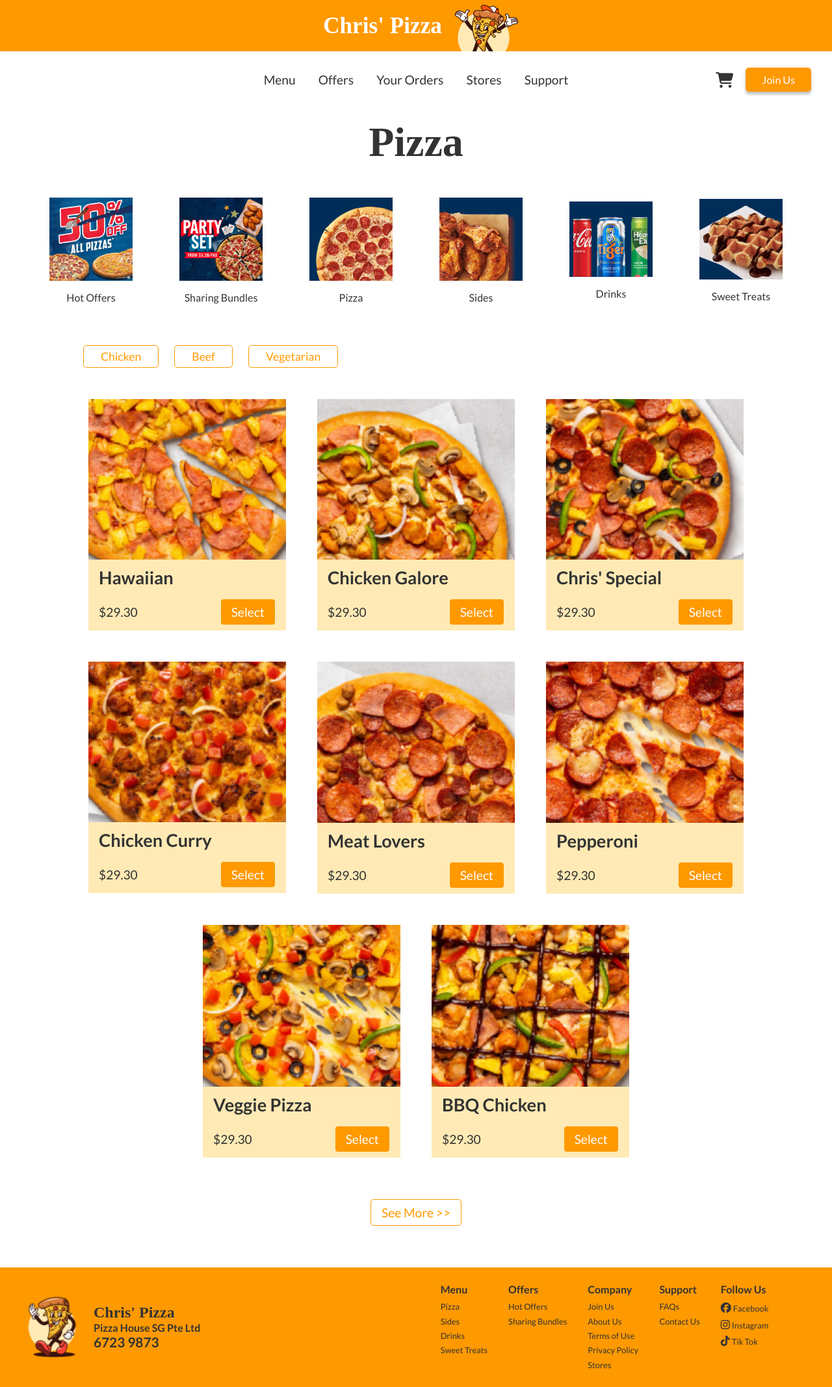
After one commit to GnawedLeaves/IE4717-Final-Project, a PHP site: page /cart-test.html in a window 1280 px wide. The commit adds this page. Shown: the whole page at 65% size. Run offline with PHP 8.4, Linux system fonts and the light colour scheme; some libraries are stand-ins or nearby versions.

Commit message:
finished logic for ordering page

```diff
--- /dev/null
+++ b/cart-test.html
@@ -0,0 +1,401 @@
+<!DOCTYPE html>
+<html lang="en">
+  <head>
+    <meta charset="UTF-8" />
+    <meta name="viewport" content="width=device-width, initial-scale=1.0" />
+    <link rel="stylesheet" href="styles.css" />
+    <link rel="preconnect" href="https://fonts.googleapis.com" />
+    <link rel="preconnect" href="https://fonts.gstatic.com" crossorigin />
+    <link
+      href="https://fonts.googleapis.com/css2?family=Lato:ital,wght@0,100;0,300;0,400;0,700;0,900;1,100;1,300;1,400;1,700;1,900&display=swap"
+      rel="stylesheet"
+    />
+    <title>Chris' Pizza</title>
+    <style></style>
+  </head>
+  <body>
+    <dialog id="sign-up-dialog">
+      This is a dialog box
+      <button onclick="closeDialog('sign-up-dialog')" id="close-dialog-btn">
+        Close
+      </button>
+    </dialog>
+
+    <div class="navbar">
+      <a href="index.html">
+        <div class="navbar-logo-container">
+          <div class="navbar-logo-title">Chris' Pizza</div>
+          <img class="navbar-logo" src="./assets/images/icon.png" />
+        </div>
+      </a>
+
+      <div class="sub-navbar">
+        <div class="navbarItems">
+          <a href="#" class="navbarItem">Menu</a>
+          <a href="#" class="navbarItem">Offers</a>
+          <a href="#" class="navbarItem">Your Orders</a>
+          <a href="#" class="navbarItem">Stores</a>
+          <a href="#" class="navbarItem">Support</a>
+        </div>
+
+        <div class="cart-profile-container">
+          <i class="nav-icon fa-solid fa-cart-shopping fa-xl"></i>
+          <button class="button-filled join-button">Join Us</button>
+        </div>
+      </div>
+
+      <div class="page-title-container">
+        <div class="page-title">Pizza</div>
+      </div>
+
+      <div class="catagories-container smaller-catagories-container">
+        <div class="smaller-inner-catagory-container">
+          <div class="smaller-catagory-container">
+            <a href="pizza.html" class="catagory-link-container">
+              <img
+                class="smaller-catagory-image"
+                src="./assets/images/hotoffershome.png"
+              />
+              <div class="catagory-caption">Hot Offers</div>
+            </a>
+          </div>
+          <div class="smaller-catagory-container">
+            <a href="pizza.html" class="catagory-link-container">
+              <img
+                class="smaller-catagory-image"
+                src="./assets/images/sharingbundleshome.png"
+              />
+              <div class="catagory-caption">Sharing Bundles</div>
+            </a>
+          </div>
+
+          <div class="smaller-catagory-container">
+            <a href="pizza.html" class="catagory-link-container">
+              <img
+                class="smaller-catagory-image"
+                src="./assets/images/pizzashome.png"
+              />
+              <div class="catagory-caption">Pizza</div>
+            </a>
+          </div>
+          <div class="smaller-catagory-container">
+            <a href="pizza.html" class="catagory-link-container">
+              <img
+                class="smaller-catagory-image"
+                src="./assets/images/sideshome.png"
+              />
+              <div class="catagory-caption">Sides</div>
+            </a>
+          </div>
+          <div class="smaller-catagory-container">
+            <a href="pizza.html" class="catagory-link-container">
+              <img
+                class="smaller-catagory-image"
+                src="./assets/images/drinkshome.png"
+              />
+              <div class="catagory-caption">Drinks</div>
+            </a>
+          </div>
+          <div class="smaller-catagory-container">
+            <a href="pizza.html" class="catagory-link-container">
+              <img
+                class="smaller-catagory-image"
+                src="./assets/images/sweettreatshome.png"
+              />
+              <div class="catagory-caption">Sweet Treats</div>
+            </a>
+          </div>
+        </div>
+      </div>
+
+      <div class="container">
+        <div class="big-ordering-container">
+          <div class="ordering-catagories-container">
+            <div
+              class="ordering-catagory-container"
+              onclick="toggleOrderingCatagoryButton(this)"
+            >
+              Chicken
+            </div>
+            <div
+              class="ordering-catagory-container"
+              onclick="toggleOrderingCatagoryButton(this)"
+            >
+              Beef
+            </div>
+            <div
+              class="ordering-catagory-container"
+              onclick="toggleOrderingCatagoryButton(this)"
+            >
+              Vegetarian
+            </div>
+          </div>
+          <div class="ordering-container">
+            <div class="item-container">
+              <img class="item-img" src="./assets/images/hawaiiwanpizza.png" />
+              <div class="item-info-container">
+                <div class="item-info-row">
+                  <div class="item-title">Hawaiian</div>
+                </div>
+              </div>
+              <div class="item-info-container">
+                <div class="item-info-row">
+                  <div class="item-price">$29.30</div>
+                  <button
+                    class="item-cta-button"
+                    onclick="changePage('ordering.html')"
+                  >
+                    Select
+                  </button>
+                </div>
+              </div>
+            </div>
+            <div class="item-container">
+              <img
+                class="item-img"
+                src="./assets/images/chickengalorepizza.png"
+              />
+              <div class="item-info-container">
+                <div class="item-info-row">
+                  <div class="item-title">Chicken Galore</div>
+                </div>
+              </div>
+              <div class="item-info-container">
+                <div class="item-info-row">
+                  <div class="item-price">$29.30</div>
+                  <button
+                    class="item-cta-button"
+                    onclick="changePage('ordering.html')"
+                  >
+                    Select
+                  </button>
+                </div>
+              </div>
+            </div>
+            <div class="item-container">
+              <img
+                class="item-img"
+                src="./assets/images/Chrisspecialpizza.png"
+              />
+              <div class="item-info-container">
+                <div class="item-info-row">
+                  <div class="item-title">Chris' Special</div>
+                </div>
+              </div>
+              <div class="item-info-container">
+                <div class="item-info-row">
+                  <div class="item-price">$29.30</div>
+                  <button
+                    class="item-cta-button"
+                    onclick="changePage('ordering.html')"
+                  >
+                    Select
+                  </button>
+                </div>
+              </div>
+            </div>
+            <div class="item-container">
+              <img
+                class="item-img"
+                src="./assets/images/chickencurrypizza.png"
+              />
+              <div class="item-info-container">
+                <div class="item-info-row">
+                  <div class="item-title">Chicken Curry</div>
+                </div>
+              </div>
+              <div class="item-info-container">
+                <div class="item-info-row">
+                  <div class="item-price">$29.30</div>
+                  <button
+                    class="item-cta-button"
+                    onclick="changePage('ordering.html')"
+                  >
+                    Select
+                  </button>
+                </div>
+              </div>
+            </div>
+            <div class="item-container">
+              <img class="item-img" src="./assets/images/meatloverspizza.png" />
+              <div class="item-info-container">
+                <div class="item-info-row">
+                  <div class="item-title">Meat Lovers</div>
+                </div>
+              </div>
+              <div class="item-info-container">
+                <div class="item-info-row">
+                  <div class="item-price">$29.30</div>
+                  <button
+                    class="item-cta-button"
+                    onclick="changePage('ordering.html')"
+                  >
+                    Select
+                  </button>
+                </div>
+              </div>
+            </div>
+            <div class="item-container">
+              <img class="item-img" src="./assets/images/pepperonipizza.png" />
+              <div class="item-info-container">
+                <div class="item-info-row">
+                  <div class="item-title">Pepperoni</div>
+                </div>
+              </div>
+              <div class="item-info-container">
+                <div class="item-info-row">
+                  <div class="item-price">$29.30</div>
+                  <button
+                    class="item-cta-button"
+                    onclick="changePage('ordering.html')"
+                  >
+                    Select
+                  </button>
+                </div>
+              </div>
+            </div>
+            <div class="item-container">
+              <img class="item-img" src="./assets/images/veggiepizza.png" />
+              <div class="item-info-container">
+                <div class="item-info-row">
+                  <div class="item-title">Veggie Pizza</div>
+                </div>
+              </div>
+              <div class="item-info-container">
+                <div class="item-info-row">
+                  <div class="item-price">$29.30</div>
+                  <button
+                    class="item-cta-button"
+                    onclick="changePage('ordering.html')"
+                  >
+                    Select
+                  </button>
+                </div>
+              </div>
+            </div>
+            <div class="item-container">
+              <img class="item-img" src="./assets/images/bbqchickenpizza.png" />
+              <div class="item-info-container">
+                <div class="item-info-row">
+                  <div class="item-title">BBQ Chicken</div>
+                </div>
+              </div>
+              <div class="item-info-container">
+                <div class="item-info-row">
+                  <div class="item-price">$29.30</div>
+                  <button
+                    class="item-cta-button"
+                    onclick="changePage('ordering.html')"
+                  >
+                    Select
+                  </button>
+                </div>
+              </div>
+            </div>
+          </div>
+          <div class="see-more-container">
+            <button class="see-more-button">See More >></button>
+          </div>
+        </div>
+      </div>
+
+      <div class="footer">
+        <div class="footer-left-container">
+          <div class="footer-info-container">
+            <img class="footer-img" src="./assets/images/footer-icon.png" />
+            <div class="footer-left-text-container">
+              <div class="footer-title">Chris' Pizza</div>
+              <div class="footer-subtitle">Pizza House SG Pte Ltd</div>
+              <div class="footer-number">6723 9873</div>
+            </div>
+          </div>
+        </div>
+        <div class="footer-right-container">
+          <div class="footer-links-container">
+            <div class="footer-links-title">Menu</div>
+            <div class="footer-links-content-container">
+              <a class="footer-link" href="#">Pizza</a>
+              <a class="footer-link" href="#">Sides</a>
+              <a class="footer-link" href="#">Drinks</a>
+              <a class="footer-link" href="#">Sweet Treats</a>
+            </div>
+          </div>
+          <div class="footer-links-container">
+            <div class="footer-links-title">Offers</div>
+            <div class="footer-links-content-container">
+              <a class="footer-link" href="#">Hot Offers</a>
+              <a class="footer-link" href="#">Sharing Bundles</a>
+            </div>
+          </div>
+          <div class="footer-links-container">
+            <div class="footer-links-title">Company</div>
+            <div class="footer-links-content-container">
+              <a class="footer-link" href="#">Join Us</a>
+              <a class="footer-link" href="#">About Us</a>
+              <a class="footer-link" href="#">Terms of Use</a>
+              <a class="footer-link" href="#">Privacy Policy</a>
+              <a class="footer-link" href="#">Stores</a>
+            </div>
+          </div>
+          <div class="footer-links-container">
+            <div class="footer-links-title">Support</div>
+            <div class="footer-links-content-container">
+              <a class="footer-link" href="#">FAQs</a>
+              <a class="footer-link" href="#">Contact Us</a>
+            </div>
+          </div>
+          <div class="footer-links-container">
+            <div class="footer-links-title">Follow Us</div>
+            <div class="footer-links-content-container">
+              <div class="footer-link-with-image-container">
+                <i class="fa-brands fa-facebook"></i>
+                <a class="footer-link" href="#">Facebook</a>
+              </div>
+              <div class="footer-link-with-image-container">
+                <i class="fa-brands fa-instagram"></i>
+                <a class="footer-link" href="#">Instagram</a>
+              </div>
+              <div class="footer-link-with-image-container">
+                <i class="fa-brands fa-tiktok"></i>
+                <a class="footer-link" href="#">Tik Tok</a>
+              </div>
+            </div>
+          </div>
+        </div>
+      </div>
+
+      <!-- <i class="nav-icon fa-solid fa-cart-shopping fa-xl"></i> -->
+      <script>
+        // Displaces the container element based on the height of the navbar
+        let navMargin = document.getElementById("navbar").offsetHeight;
+        const container = (document.getElementById(
+          "container"
+        ).style.marginTop = navMargin + "px");
+
+        const signUpDialog = document.getElementById("sign-up-dialog");
+        //signUpDialog.showModal();
+
+        const closeDialog = (id) => {
+          const dialog = document.getElementById(id);
+          dialog.close();
+        };
+
+        function toggleOrderingCatagoryButton(e) {
+          if (e.classList.contains("ordering-catagory-container-selected")) {
+            e.classList.remove("ordering-catagory-container-selected");
+          } else {
+            e.classList.add("ordering-catagory-container-selected");
+          }
+        }
+
+        function changePage(url) {
+          window.location.href = url;
+        }
+      </script>
+      <script
+        src="https://kit.fontawesome.com/0ef6f85575.js"
+        crossorigin="anonymous"
+      ></script>
+    </div>
+  </body>
+</html>
--- a/styles.css
+++ b/styles.css
@@ -467,10 +467,13 @@ a {
   padding: 0 0.5rem;
 }
 
+
 .item-title {
   font-size: 1.7rem;
   font-weight: 600;
 }
+
+
 
 .item-img {
   width: 100%;
@@ -651,7 +654,7 @@ a {
   flex-direction: column;
   align-items: center;
   justify-content: center;
-  border: 1px solid var(--background);
+  border: 2px solid var(--background);
   z-index: 999;
 }
 
@@ -726,3 +729,29 @@ a {
   gap: 9rem;
   padding: 3rem;
 }
+
+.add-ons-title {
+  font-size: 1.4rem;
+}
+
+.ordering-addtocart-button {
+  background: var(--primary);
+  color: var(--background);
+  border: 1px solid var(--primary);
+  border-radius: 10px;
+  font-size: 1.6rem;
+  font-weight: 600;
+  padding: 0.7rem 3rem;
+  cursor: pointer;
+  transition: 0.3s;
+}
+
+.ordering-addtocart-button:hover {
+
+  box-shadow: 5px 5px 7px #bababa,
+    -5px -5px 7px #ffffff;
+}
+
+.addtocart-button-container {
+  margin: 5rem 0;
+}
```
Also changed, not shown: ordering.html (+25 -14 lines).
